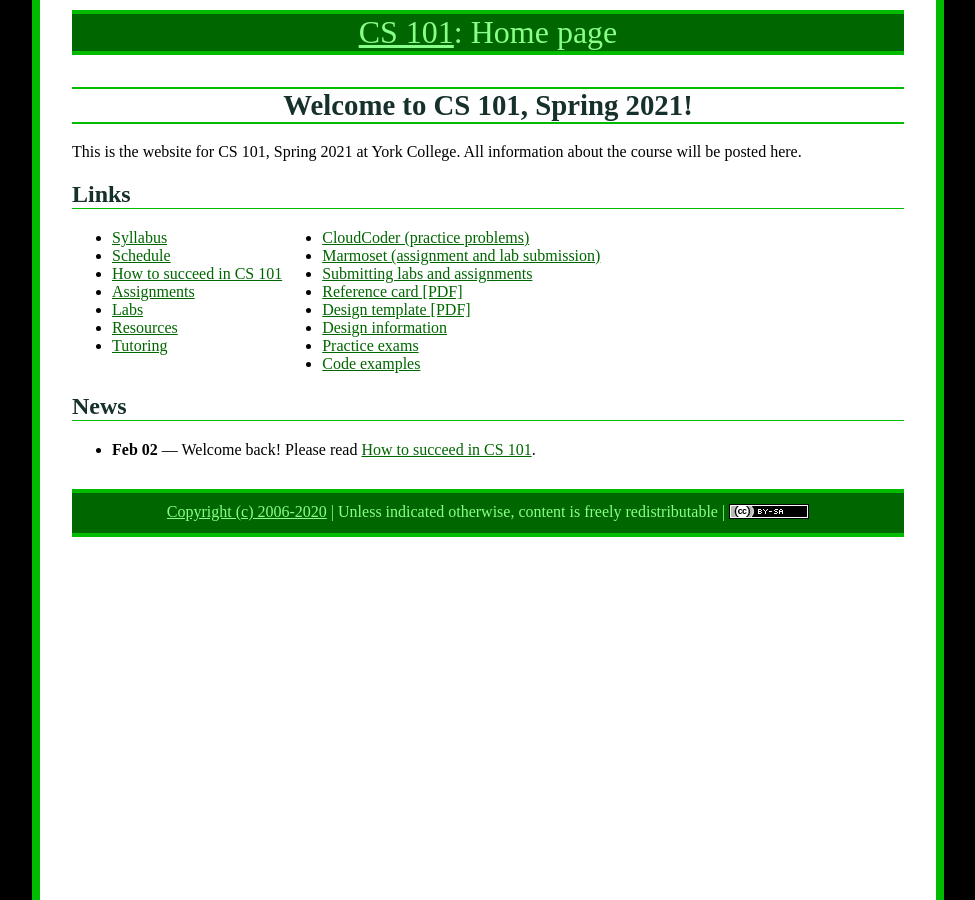
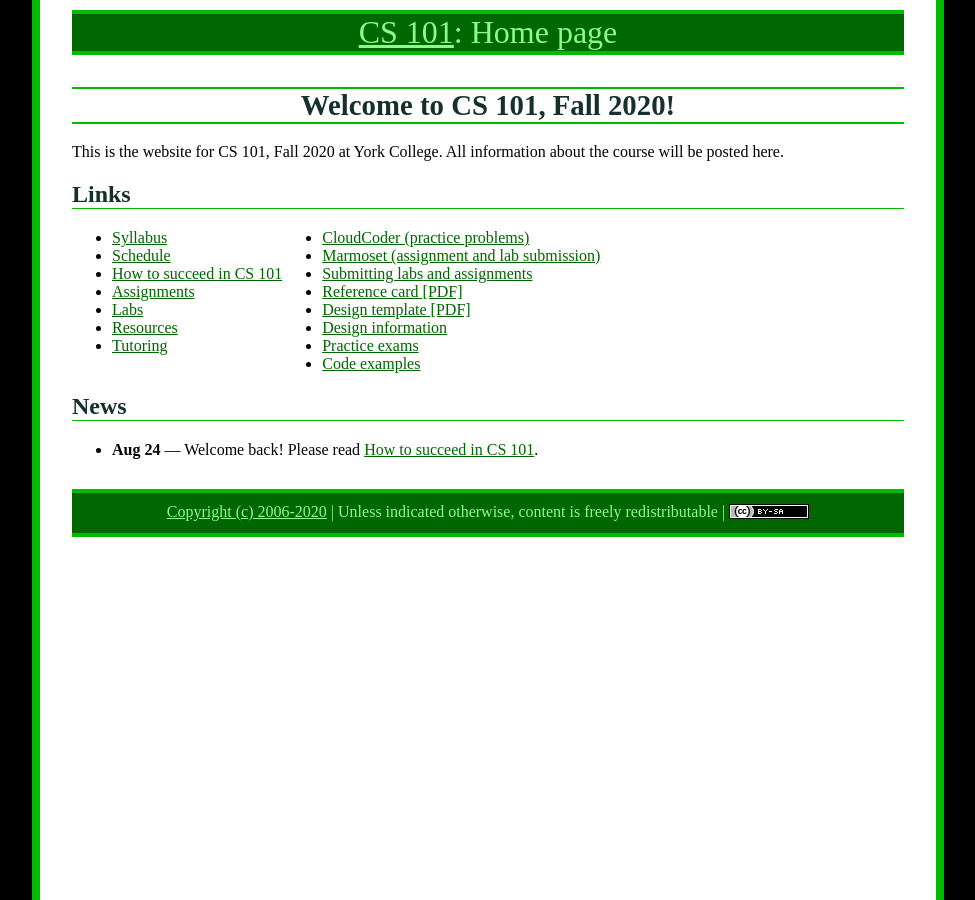
Before and after one commit to ycpcs/cs101-fall2020, a Jekyll site: the page built from index.md, in a window 1280 px wide. Shown: the whole page, without its empty margins (152-1127 px from the left). Built offline with Jekyll 4.4.1, drawn with Linux system fonts in a browser that asks for light colours.

Commit message:
date change in index page

```diff
--- a/index.md
+++ b/index.md
@@ -3,9 +3,9 @@ layout: default
 title: Home page
 ---
 
-# Welcome to CS 101, Spring 2021!
+# Welcome to CS 101, Fall 2020!
 
-This is the website for CS 101, Spring 2021 at York College.
+This is the website for CS 101, Fall 2020 at York College.
 All information about the course will be posted here.
 
 ## Links
@@ -38,7 +38,7 @@ All information about the course will be posted here.
 
 ## News
 
-* **Feb 02** &mdash; Welcome back!  Please read [How to succeed in CS 101](success.html).
+* **Aug 24** &mdash; Welcome back!  Please read [How to succeed in CS 101](success.html).
 
 <!--
 * **Jan 23** &mdash; Welcome back!  Please read [How to succeed in CS 101](success.html) and a description of a [research study](study.html) being conducted this semester.
```
